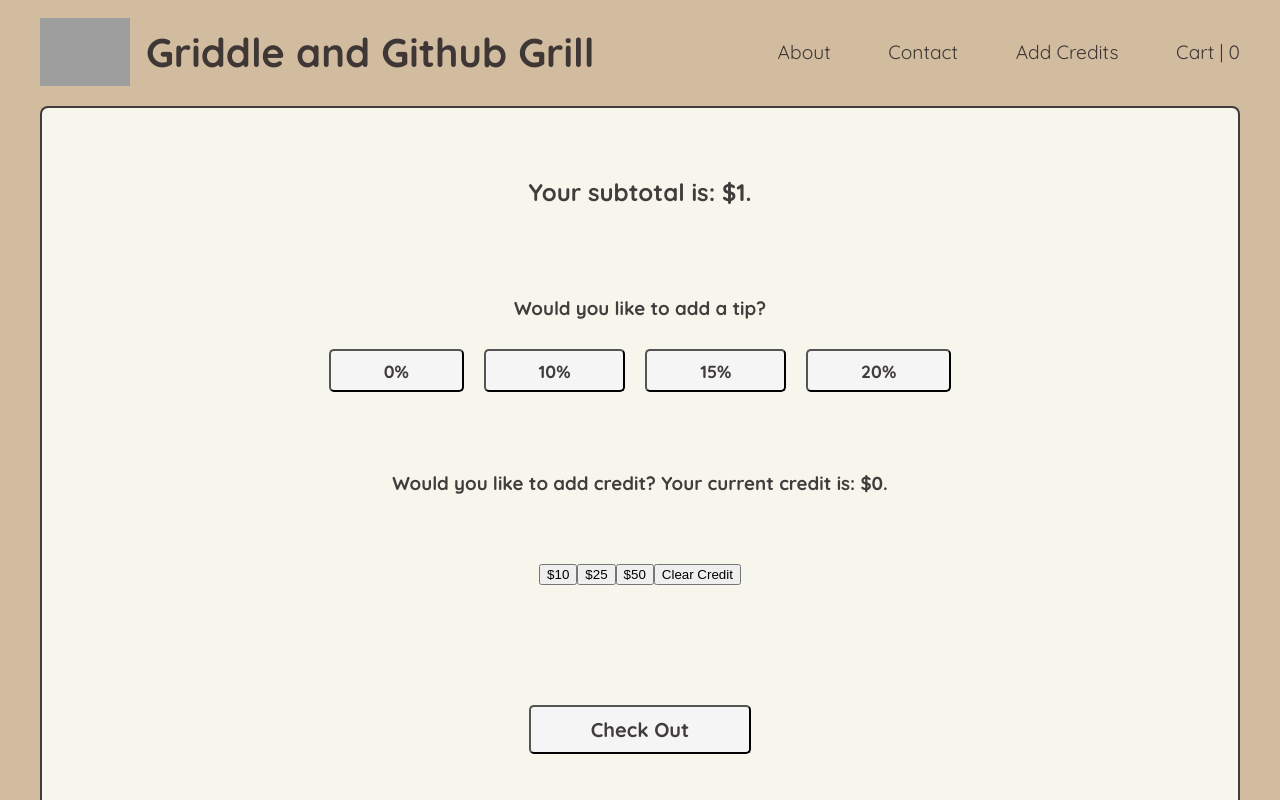
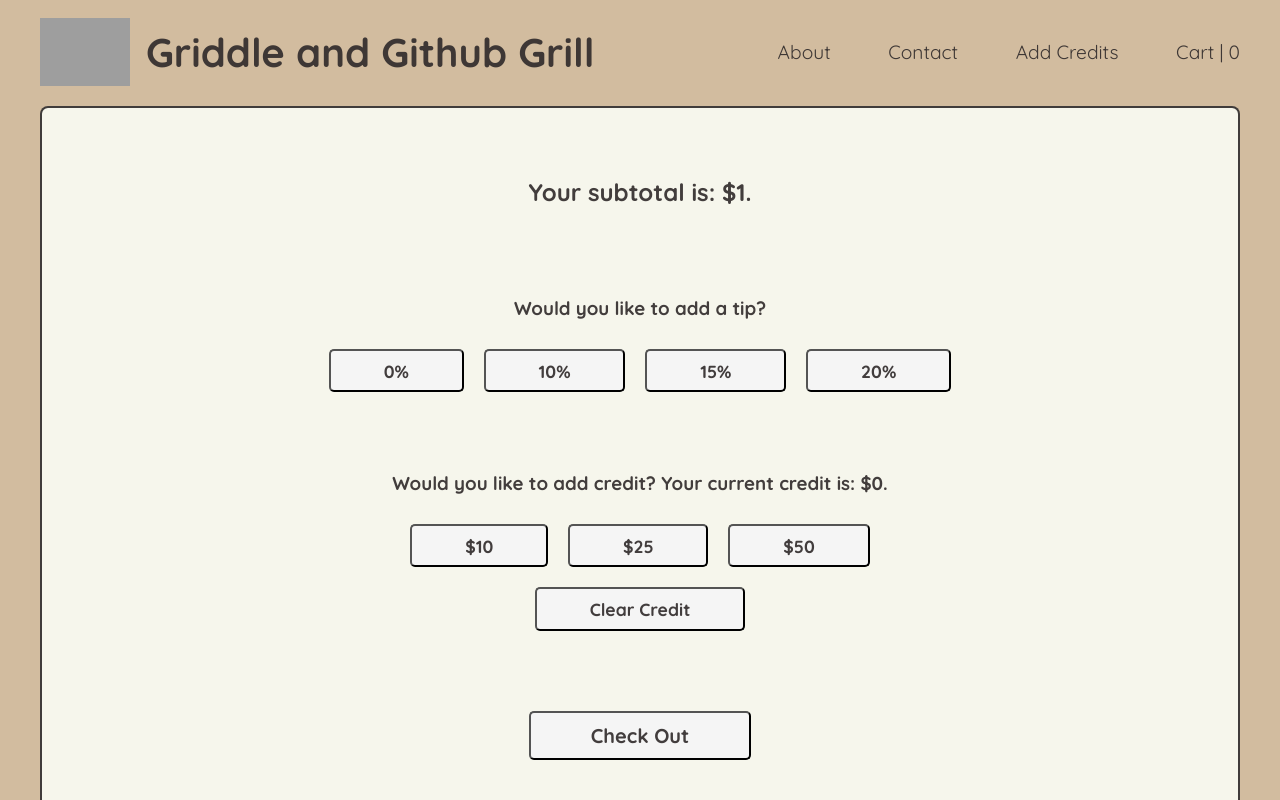
Before and after one commit to chingu-voyages/v50-tier1-team-03, a React (Vite) app: page /checkout in a window 1280 px wide. Shown: the top 800 px of the page. Built offline with nearby package versions, Linux system fonts and the light colour scheme; grey boxes are pictures that could not be loaded.

Commit message:
Added styling for credit buttons, removed styling for now nonexistent credit form

```diff
--- a/src/components/Checkout.jsx
+++ b/src/components/Checkout.jsx
@@ -33,7 +33,6 @@ export default function Checkout() {
 //Add credit functions
     function addTen() {
         credit += 10;
-        return credit;
     }
     function addTwentyFive() {
         credit += 25;
@@ -88,10 +87,14 @@ export default function Checkout() {
             <div className="add-credit">
                 <h3>Would you like to add credit? Your current credit is: ${credit}.</h3>
                 <div className="credit-options">
-                    <button className="credit-btn" onClick={addTen}>$10</button>
-                    <button className="credit-btn" onClick={addTwentyFive}>$25</button>
-                    <button className="credit-btn" onClick={addFifty}>$50</button>
-                    <button className="credit-btn" onClick={clearCredit}>Clear Credit</button>
+                    <div className="add-credit-btns">
+                        <button className="credit-btn" onClick={addTen}>$10</button>
+                        <button className="credit-btn" onClick={addTwentyFive}>$25</button>
+                        <button className="credit-btn" onClick={addFifty}>$50</button>
+                    </div>
+                    <div className="remove-credit-btns">
+                        <button className="clear-credit-btn" onClick={clearCredit}>Clear Credit</button>
+                    </div>
                 </div>
             </div>
 
--- a/src/index.css
+++ b/src/index.css
@@ -485,13 +485,16 @@ section {
     justify-content: center;
   }
 
-  .add-tip .tip-options {
+  .add-tip .tip-options,
+  .add-credit .credit-options{
     margin: 0px;
     display: flex;
     flex-direction: column;
   }
 
-  .tip-options .tip-btn{
+  .tip-options .tip-btn,
+  .credit-options .credit-btn,
+  .credit-options .clear-credit-btn{
     align-self: center;
     font-size: 1.1rem;
     font-family: inherit;
@@ -504,7 +507,10 @@ section {
   }
 
   .tip-options .tip-btn:focus,
+  .credit-options .credit-btn:focus,
   .tip-options .tip-btn:hover,
+  .credit-options .credit-btn:hover,
+  .credit-options .clear-credit-btn:hover,
   .checkout-btn-final:hover,
   .submit-btn:hover{
     opacity: 0.7;
@@ -521,29 +527,13 @@ section {
     text-align: center;
   }
 
-  .add-credit form label {
-    font-weight: bold;
+  .credit-options .add-credit-btns {
+    margin: 0;
+    flex-direction: column;
   }
 
-  .add-credit form input {
-    background: whitesmoke;
-  }
-
-  .add-credit form .credit-input {
-    padding: 5px;
-    font-family: inherit;
-    font-weight: 500;
-    font-size: 1em;
-    border-radius: 5px;
-    margin-top: 5px;
-  }
-
-  .add-credit form .submit-btn{
-    padding: 0.5em 2em;
-    color: var(--main--text__dark);
-    font-weight: bolder;
-    border-radius: 5px;
-    margin-top: 15px;
+  .credit-options .remove-credit-btns {
+    margin: 0;
   }
 
   .checkout-btn-final{
@@ -660,6 +650,9 @@ section {
     flex-direction: row;
   }
 
+  .credit-options .add-credit-btns {
+    flex-direction: row;
+  }
 }
 
 @media (min-width: 1200px) {
```
